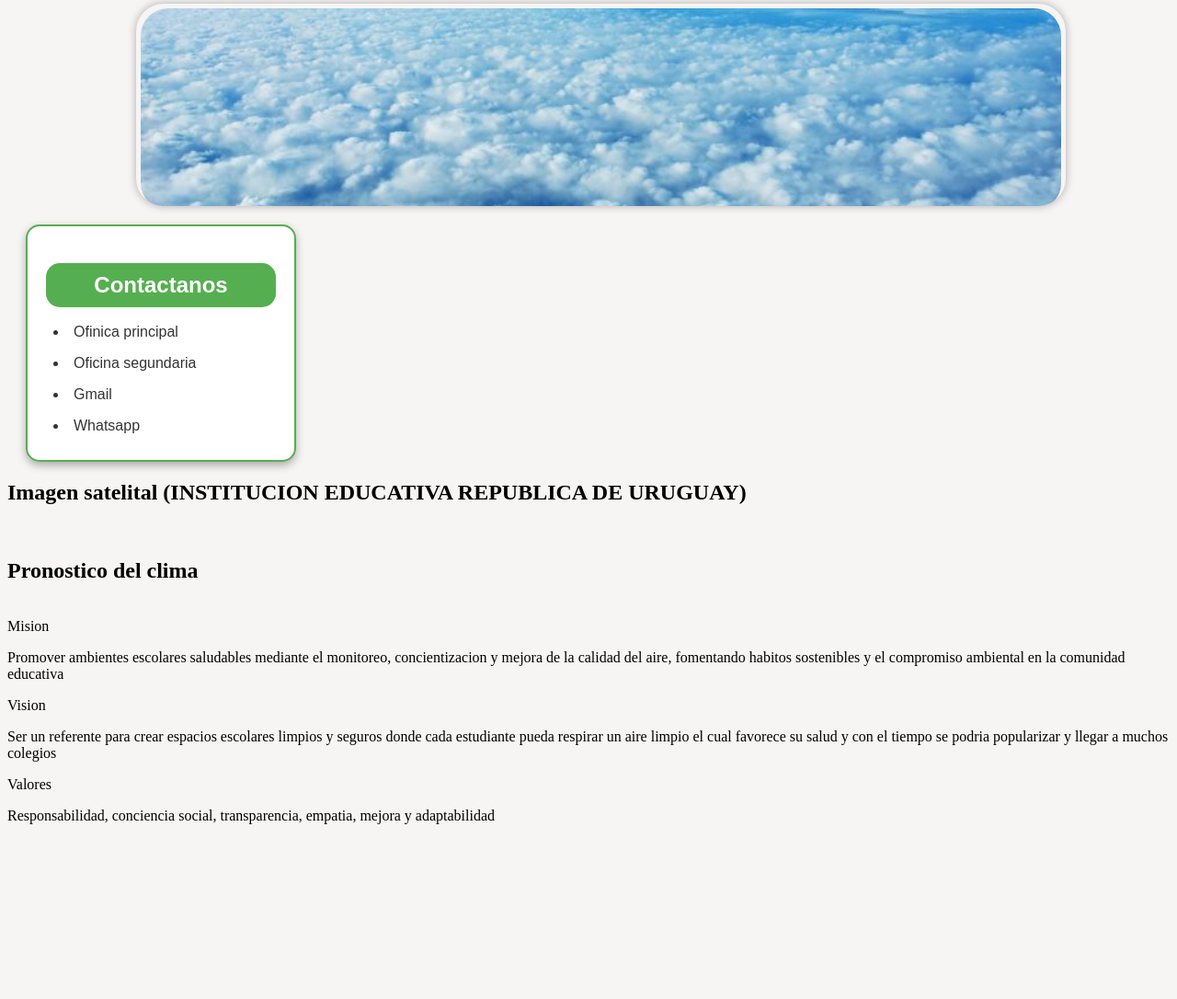
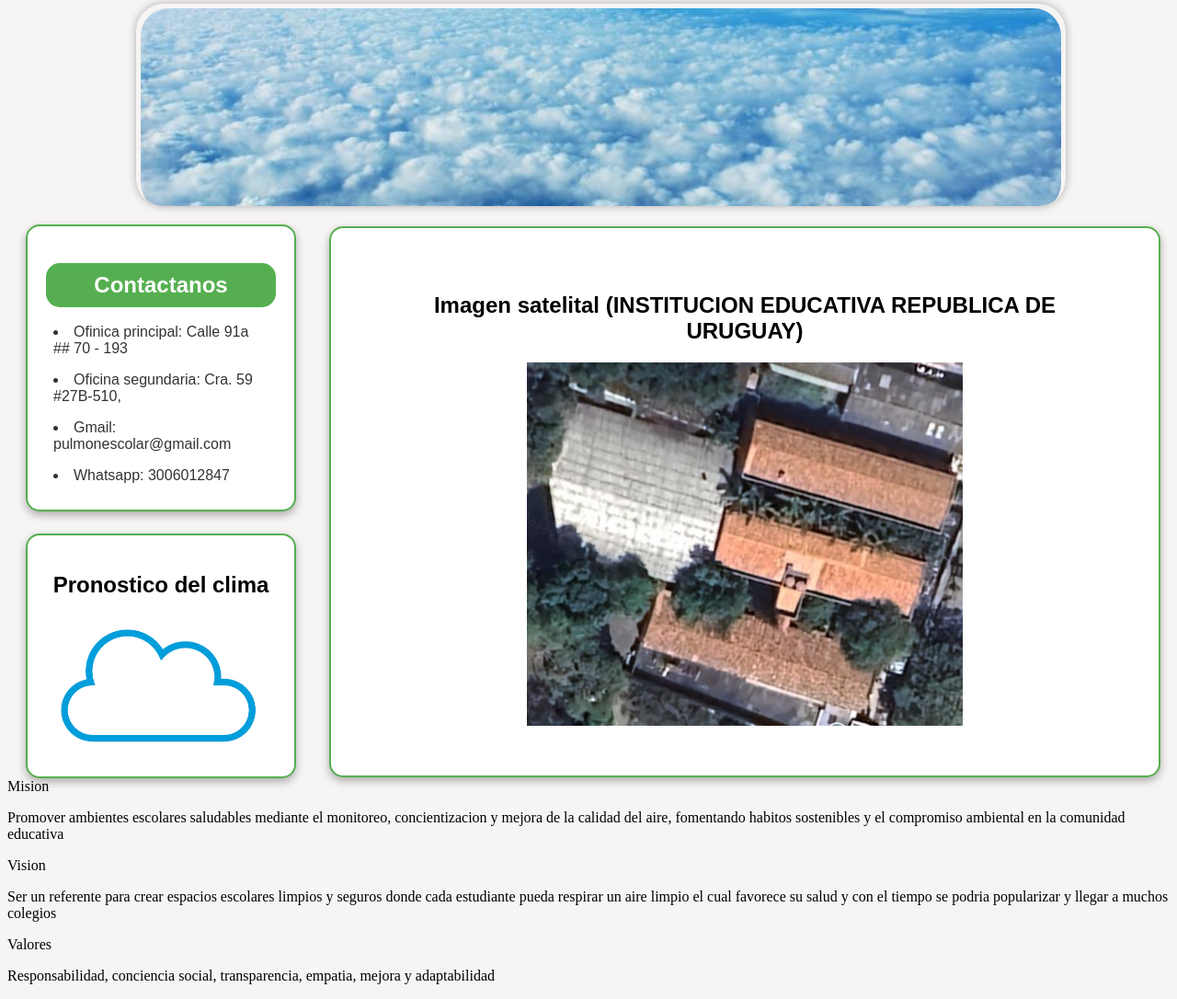
Before and after one commit to JoseAngelBL/Pulmon-escolar, a PHP site: page / in a window 1280 px wide. Shown: the part 186-1272 px from the top of the page at 92% size. Before the commit the page ends 1082 px from the top, so only its background shows below. Run offline with PHP 8.4, Linux system fonts and the light colour scheme.

Commit message:
jose media

```diff
--- a/index.html
+++ b/index.html
@@ -51,17 +51,23 @@
 <!--Seccion-->
 <section>
     <h2>Contactanos</h2>
-    <li>Ofinica principal</li>
-    <li>Oficina segundaria</li>
-    <li>Gmail</li>
-    <li>Whatsapp</li>
+    <li>Ofinica principal: Calle 91a ## 70 - 193</li>
+    <li>Oficina segundaria: Cra. 59 #27B-510,</li>
+    <li>Gmail: pulmonescolar@gmail.com</li>
+    <li>Whatsapp: 3006012847</li>
 </section>
 <aside>
+    <center>
         <h2>Imagen satelital (INSTITUCION EDUCATIVA REPUBLICA DE URUGUAY)</h2>
-    <img src="" alt="">
+        <img src="imagenes/satelite.PNG" alt="img7">
+    </center>
+</aside>
+<article>
+    <center>
         <h2>Pronostico del clima</h2>
-    <img src="" alt="">
-</aside>
+        <a href="https://www.clima.com/colombia/antioquia/medellin"><img src="imagenes/nube.jpg" class="clima"></a>
+    </center>
+</article>
 <!--Footer-->
 <footer class="footer">
     <div class="container">
--- a/styles.css
+++ b/styles.css
@@ -1,12 +1,14 @@
 body {
     background-color: #f7f4f4;
 }
-.redes-sociales{
+
+.redes-sociales {
     position: absolute;
     display: flex;
     margin-left: 80%;
     margin-top: 120px;
 }
+
 .icono-nav {
     width: 35px;
     height: 35px;
@@ -18,15 +20,16 @@ body {
     transition: transform 0.3s ease;
 }
 
-.icono-nav:hover{
+.icono-nav:hover {
     transform: scale(1.2);
 }
+
 .encabezado {
     display: flex;
     background-color: rgb(240, 240, 240);
     border-bottom: 1px solid #ddd;
-    padding: 5px 10px ;
-    box-shadow: 0 2px 5px rgba(0, 0, 0, 0.05) ;
+    padding: 5px 10px;
+    box-shadow: 0 2px 5px rgba(0, 0, 0, 0.05);
 }
 
 header {
@@ -84,7 +87,8 @@ header h1 {
     font-size: 14px;
     cursor: pointer;
 }
-.barra-busqueda button:hover{
+
+.barra-busqueda button:hover {
     background-color: #44933f;
 }
 
@@ -97,9 +101,11 @@ header h1 {
     font-size: 14px;
     outline: none;
 }
-.barra-busqueda input:focus{
+
+.barra-busqueda input:focus {
     border-color: #55af50;
 }
+
 .carrusel {
     width: 80%;
     height: 220px;
@@ -161,8 +167,9 @@ section h2 {
     border-radius: 15px;
     margin-bottom: 10px;
 }
-section h2:hover{
-    background-color:#44933f;
+
+section h2:hover {
+    background-color: #44933f;
 }
 
 section ul {
@@ -181,3 +188,37 @@ section li {
 section li :last-child {
     border-bottom: none;
 }
+
+.clima {
+    width: 220px;
+    height: 150px;
+    object-fit: cover;
+    margin-right: 5px;
+    border-radius: 10%;
+}
+
+aside {
+    background-color: #ffff;
+    width: 800px;
+    margin-left: 350px;
+    margin-top: -310px;
+    padding: 50px;
+    justify-content: space-between;
+    border-radius: 15px;
+    border: 2px solid #55af50;
+    box-shadow: 0 4px 10px rgba(0, 0, 0, 0.3);
+    font-family: Arial, Helvetica, sans-serif;
+}
+
+article {
+    background-color: #ffff;
+    width: 250px;
+    margin-left: 20px;
+    margin-top: -265px;
+    padding: 20px;
+    justify-content: space-between;
+    border-radius: 15px;
+    border: 2px solid #55af50;
+    box-shadow: 0 4px 10px rgba(0, 0, 0, 0.3);
+    font-family: Arial, Helvetica, sans-serif;
+}
```
Also changed, not shown: imagenes/nube.jpg (added), imagenes/satelite.PNG (added). Lines whose indentation alone changed are shown as unchanged.
